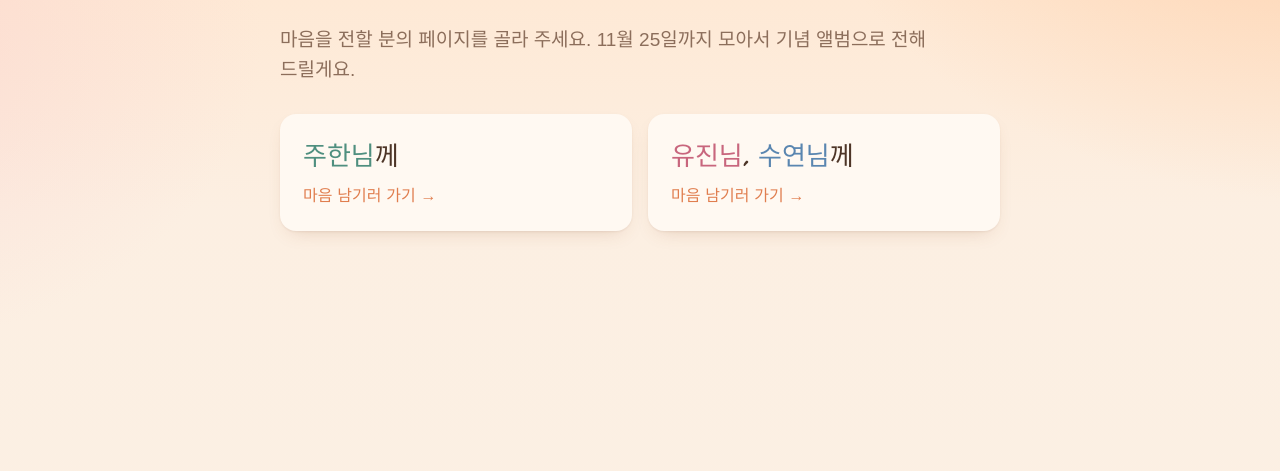
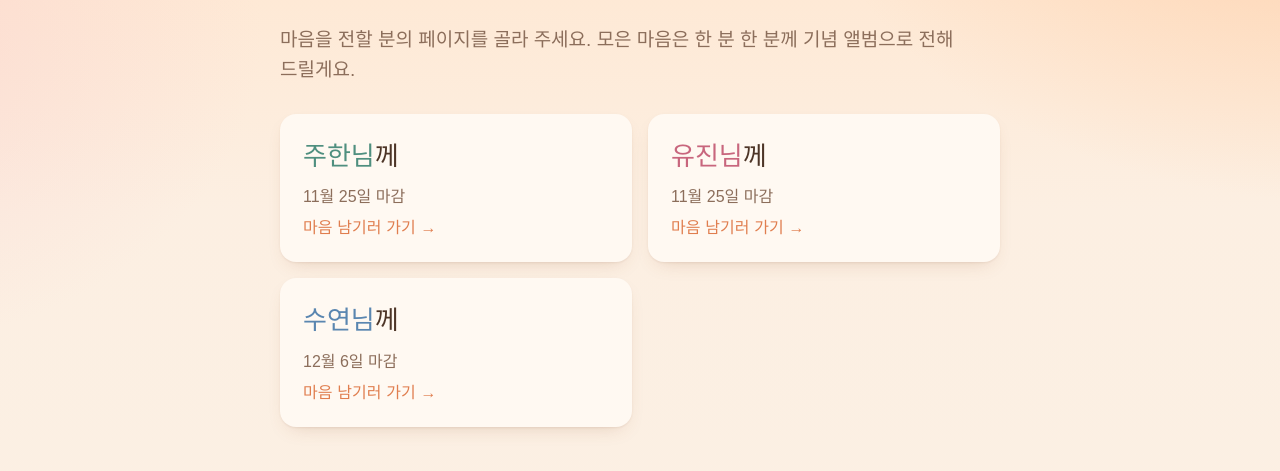
Before and after one commit to ctohrexg-hue/exg-thanks, a plain HTML site: page index.html in a window 1280 px wide. Shown: the part 111-582 px from the top of the page. Drawn offline with Linux system fonts and the light colour scheme; a web font is replaced by a local one.

Commit message:
Update index.html

```diff
--- a/index.html
+++ b/index.html
@@ -6,7 +6,7 @@
 <title>마음 남기기</title>
 <meta name="description" content="함께했던 분들께 마음을 남겨 주세요.">
 <meta property="og:title" content="마음을 남겨 주세요">
-<meta property="og:description" content="롤링페이퍼 · 글, 사진, 영상 무엇이든 좋아요 · 11월 25일 마감">
+<meta property="og:description" content="롤링페이퍼 · 글, 사진, 영상 무엇이든 좋아요">
 <meta property="og:type" content="website">
 <meta name="theme-color" content="#FCEFE2">
 <link rel="preconnect" href="https://fonts.googleapis.com">
@@ -36,6 +36,7 @@ p{margin:0;color:var(--ink-soft);font-size:19px}
 a.card{display:grid;gap:6px;padding:22px 22px 20px;border-radius:16px;background:var(--surface);box-shadow:var(--shadow);color:var(--ink);text-decoration:none;border:1.5px solid transparent;transition:transform .15s ease,border-color .15s}
 a.card:hover,a.card:focus-visible{transform:translateY(-2px);border-color:var(--accent);outline:none}
 .who{font-family:var(--f-display);font-size:26px}
+.due{font-size:16px;color:var(--ink-soft)}
 .go{font-family:var(--f-display);font-size:16px;color:var(--accent)}
 .nm-juhan{color:var(--juhan)} .nm-yujin{color:var(--yujin)} .nm-suyeon{color:var(--suyeon)}
 @media (prefers-reduced-motion:reduce){*{transition:none!important}}
@@ -44,14 +45,21 @@ a.card:hover,a.card:focus-visible{transform:translateY(-2px);border-color:var(--
 <body>
 <div class="wrap">
   <h1>누구에게 마음을 남길까요?</h1>
-  <p>마음을 전할 분의 페이지를 골라 주세요. 11월 25일까지 모아서 기념 앨범으로 전해 드릴게요.</p>
+  <p>마음을 전할 분의 페이지를 골라 주세요. 모은 마음은 한 분 한 분께 기념 앨범으로 전해 드릴게요.</p>
   <div class="cards">
     <a class="card" href="juhan.html">
       <span class="who"><span class="nm-juhan">주한님</span>께</span>
+      <span class="due">11월 25일 마감</span>
       <span class="go">마음 남기러 가기 →</span>
     </a>
-    <a class="card" href="yujin-suyeon.html">
-      <span class="who"><span class="nm-yujin">유진님</span>, <span class="nm-suyeon">수연님</span>께</span>
+    <a class="card" href="yujin.html">
+      <span class="who"><span class="nm-yujin">유진님</span>께</span>
+      <span class="due">11월 25일 마감</span>
+      <span class="go">마음 남기러 가기 →</span>
+    </a>
+    <a class="card" href="suyeon.html">
+      <span class="who"><span class="nm-suyeon">수연님</span>께</span>
+      <span class="due">12월 6일 마감</span>
       <span class="go">마음 남기러 가기 →</span>
     </a>
   </div>
```
